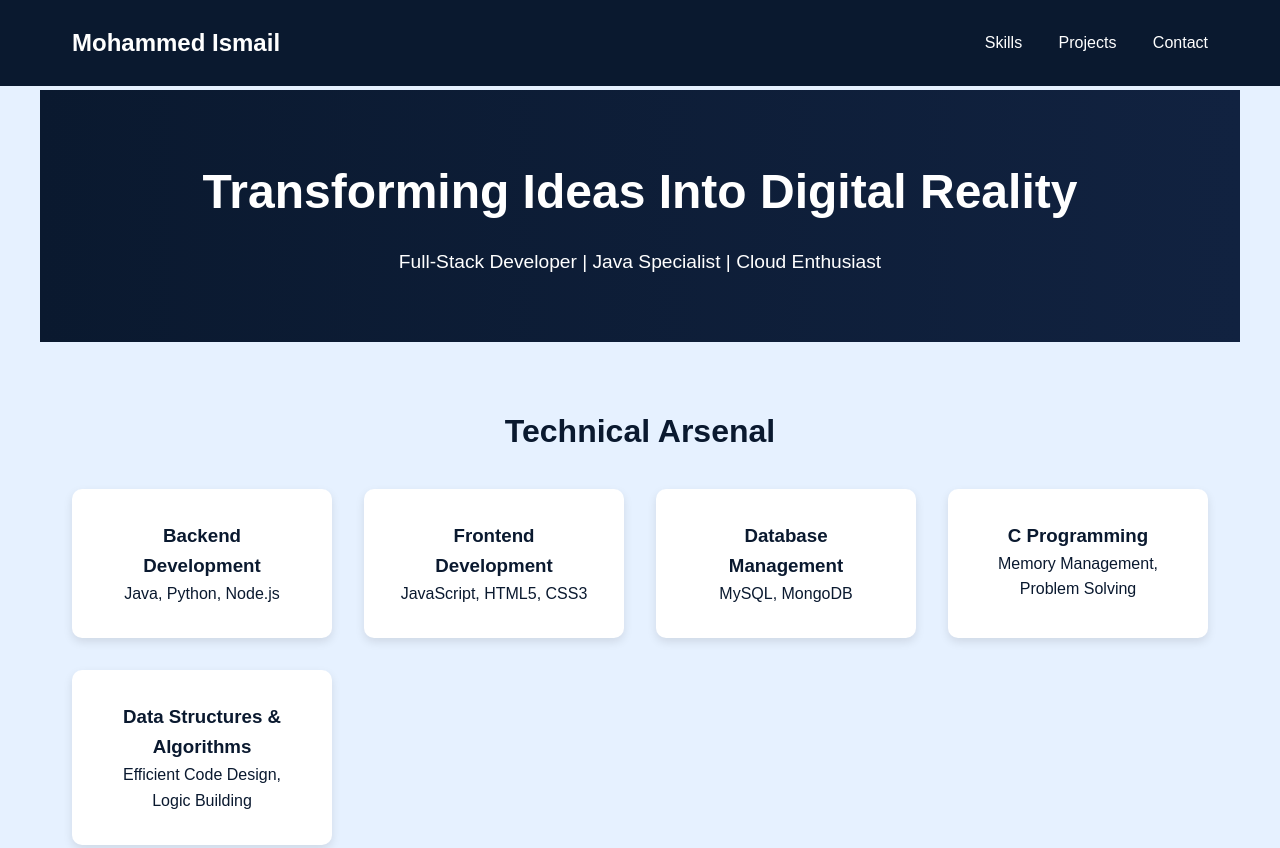
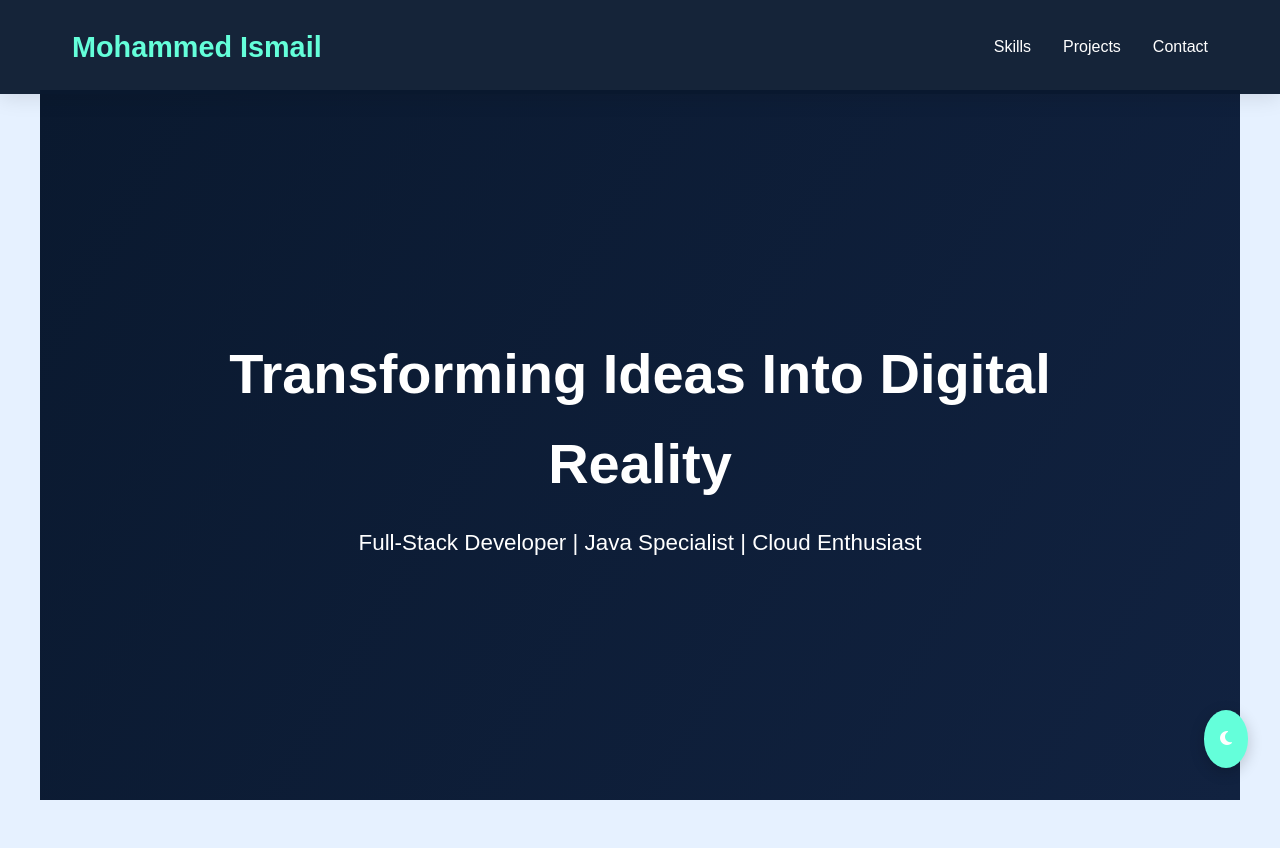
Before and after one commit to Mdismail-ai/portfolio-, a plain HTML site: page index.html in a window 1280 px wide. Shown: the top 848 px of the page. Drawn offline with Linux system fonts and the light colour scheme.

Commit message:
Update style.css

```diff
--- a/style.css
+++ b/style.css
@@ -1,3 +1,11 @@
+:root {
+  --primary: #0a192f;
+  --secondary: #112240;
+  --accent: #64ffda;
+  --dark: #ffffff;
+  --light: #e6f1ff;
+}
+
 * {
   margin: 0;
   padding: 0;
@@ -6,20 +14,20 @@
 }
 
 body {
-  background: #e6f1ff;
-  color: #0a192f;
+  background: var(--light);
+  color: var(--primary);
+  overflow-x: hidden;
   line-height: 1.6;
 }
 
-/* Header */
 header {
-  background: #0a192f;
-  color: white;
+  background: rgba(10, 25, 47, 0.95);
   padding: 1.5rem 0;
   position: fixed;
+  top: 0;
   width: 100%;
-  top: 0;
   z-index: 1000;
+  box-shadow: 0 4px 20px rgba(0, 0, 0, 0.1);
 }
 
 .nav-container {
@@ -31,31 +39,78 @@ header {
   padding: 0 2rem;
 }
 
+.nav-container h1 {
+  font-size: 1.8rem;
+  color: var(--accent);
+  font-weight: bold;
+}
+
+.nav-links {
+  display: flex;
+  gap: 2rem;
+}
+
 .nav-links a {
   color: white;
+  font-weight: 500;
   text-decoration: none;
-  margin-left: 2rem;
+  position: relative;
 }
 
-/* Hero */
+.nav-links a::after {
+  content: '';
+  position: absolute;
+  height: 2px;
+  width: 0;
+  background: var(--accent);
+  left: 0;
+  bottom: -5px;
+  transition: 0.3s;
+}
+
+.nav-links a:hover::after {
+  width: 100%;
+}
+
 .hero {
   margin-top: 90px;
+  min-height: calc(100vh - 90px);
+  display: flex;
+  align-items: center;
   padding: 4rem 2rem;
-  background: linear-gradient(to right, #0a192f, #112240);
+  background: linear-gradient(120deg, var(--primary), var(--secondary));
   color: white;
-  text-align: center;
+  position: relative;
 }
 
-.hero h1 {
-  font-size: 3rem;
+.hero-content {
+  max-width: 900px;
+  margin: auto;
+  text-align: center;
+  z-index: 2;
 }
 
-.hero p {
-  margin-top: 1rem;
-  font-size: 1.2rem;
+.hero-content h1 {
+  font-size: 3.5rem;
+  animation: slideIn 1s ease-out;
 }
 
-/* Section */
+.hero-content p {
+  font-size: 1.4rem;
+  margin-top: 1rem;
+  animation: fadeIn 2s ease-out;
+}
+
+@keyframes slideIn {
+  from { opacity: 0; transform: translateX(-100px); }
+  to { opacity: 1; transform: translateX(0); }
+}
+
+@keyframes fadeIn {
+  from { opacity: 0; transform: translateY(30px); }
+  to { opacity: 1; transform: translateY(0); }
+}
+
 section {
   max-width: 1200px;
   margin: auto;
@@ -63,12 +118,16 @@ section {
 }
 
 h2 {
+  font-size: 2.2rem;
+  color: var(--primary);
+  margin-bottom: 2rem;
   text-align: center;
-  margin-bottom: 2rem;
-  font-size: 2rem;
 }
 
-/* Skills & Projects */
+h3 {
+  color: var(--secondary);
+}
+
 .skills-grid, .project-showcase {
   display: grid;
   grid-template-columns: repeat(auto-fit, minmax(250px, 1fr));
@@ -77,10 +136,15 @@ h2 {
 
 .skill-card, .project-item {
   background: #ffffff;
+  border-radius: 15px;
+  box-shadow: 0 5px 20px rgba(0, 0, 0, 0.05);
   padding: 2rem;
-  border-radius: 10px;
   text-align: center;
-  box-shadow: 0 4px 10px rgba(0, 0, 0, 0.1);
+  transition: transform 0.3s;
+}
+
+.skill-card:hover, .project-item:hover {
+  transform: translateY(-10px);
 }
 
 .project-item img {
@@ -91,32 +155,98 @@ h2 {
   margin-bottom: 1rem;
 }
 
-/* Contact */
+.btn {
+  display: inline-block;
+  background: var(--accent);
+  color: var(--primary);
+  padding: 0.7rem 1.2rem;
+  border-radius: 8px;
+  margin-top: 1rem;
+  text-decoration: none;
+  font-weight: 600;
+  transition: background 0.3s;
+}
+
+.btn:hover {
+  background: #52e0c4;
+}
+
 .contact-form {
-  display: flex;
-  flex-direction: column;
-  gap: 1rem;
+  background: white;
+  padding: 2rem;
+  border-radius: 15px;
+  box-shadow: 0 5px 30px rgba(0, 0, 0, 0.1);
 }
 
 .contact-form input, .contact-form textarea {
+  width: 100%;
   padding: 1rem;
-  border-radius: 8px;
+  margin: 0.5rem 0;
+  border-radius: 10px;
   border: 1px solid #ccc;
 }
 
 .contact-form button {
-  padding: 0.8rem;
-  background: #112240;
+  background: var(--secondary);
   color: white;
   border: none;
+  padding: 0.8rem 1.5rem;
   border-radius: 8px;
   cursor: pointer;
 }
 
-/* Footer */
+.social-links {
+  margin-top: 1rem;
+  text-align: center;
+}
+
+.social-links a {
+  margin: 0 0.5rem;
+  font-size: 1.5rem;
+  color: var(--primary);
+  transition: color 0.3s;
+}
+
+.social-links a:hover {
+  color: var(--accent);
+}
+
 footer {
   text-align: center;
   padding: 2rem;
   font-size: 0.9rem;
   color: #666;
 }
+
+.theme-toggle {
+  position: fixed;
+  bottom: 2rem;
+  right: 2rem;
+  background: var(--accent);
+  color: white;
+  padding: 1rem;
+  border-radius: 50%;
+  cursor: pointer;
+  box-shadow: 0 4px 15px rgba(0, 0, 0, 0.2);
+  z-index: 1000;
+}
+
+.dark-theme {
+  --primary: #e6f1ff;
+  --secondary: #233554;
+  --accent: #64ffda;
+  --dark: #ffffff;
+  --light: #0a192f;
+  background: var(--light);
+  color: var(--dark);
+}
+
+@media (max-width: 768px) {
+  .hero-content h1 {
+    font-size: 2rem;
+  }
+
+  .nav-links {
+    display: none;
+  }
+}
```
